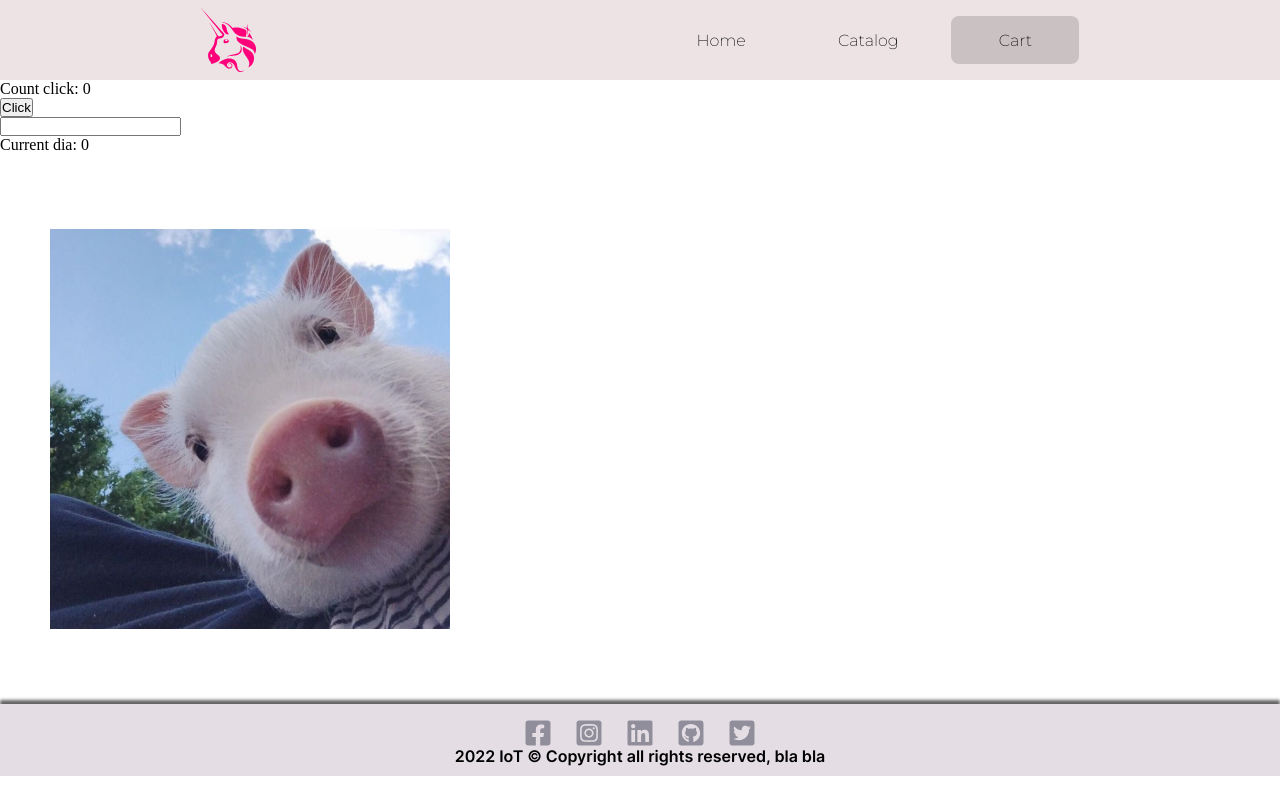
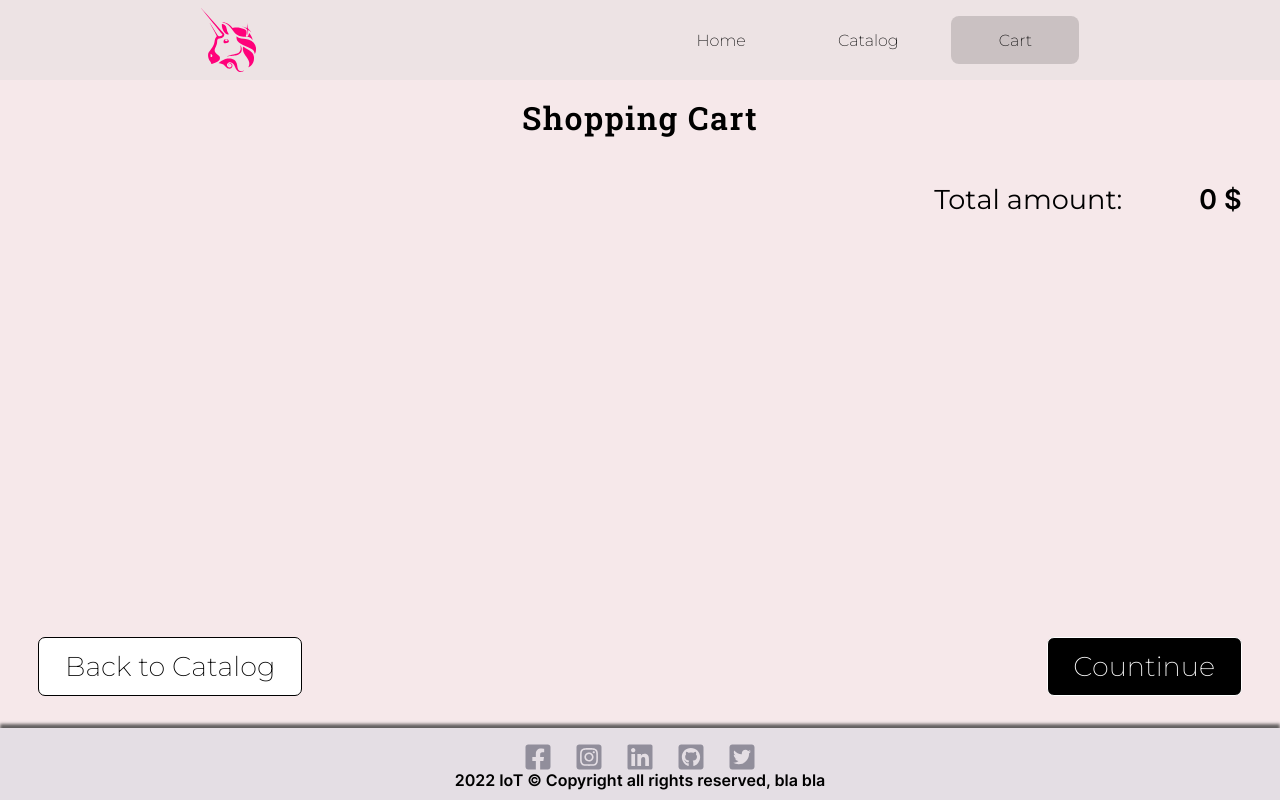
Before and after one commit to Pozitiv4ikme/helicopters-react, a React (Create React App) app: page /cart in a window 1280 px wide. Built offline with nearby package versions, Linux system fonts and the light colour scheme; the HTML template or start-up script is replaced by a standard one.

Commit message:
added cart page. complete lab10

```diff
--- /dev/null
+++ b/src/components/CartItem/CartItem.module.scss
@@ -0,0 +1,77 @@
+@mixin countBtn($color) {
+    height: 3.5vh;
+    width: 5vw;
+    border-radius: 4px;
+    border-style: none;
+    background-color: $color;
+    font-size: 1.1em;
+    font-family: Inter-SemiBold;
+    color: white;
+}
+
+.item {
+    display: flex;
+    flex-direction: row;
+    background-color: #DCDCDD;
+    border-radius: 5px;
+    justify-content: space-between;
+    padding: 1vh 1vw;
+    margin-bottom: 2vh;
+
+    .preview {
+        display: flex;
+        flex-direction: row;
+        width: 52.5vw;
+
+        .helicopterImg {
+            width: 16vw;
+            height: 100%;
+            margin-right: 0.75vw;
+            border-radius: 5px;
+        }
+
+        .textContainer {
+            display: flex;
+            flex-direction: column;
+            justify-content: space-around;
+
+            .name {
+                font-size: 1.5em;
+                font-family: Montserrat-Regular;
+            }
+
+            .description {
+                font-size: 0.95em;
+                font-family: Inter-Light;
+            }
+        }
+    }
+
+    .countItem {
+        display: flex;
+        flex-direction: row;
+        align-items: center;
+        width: 13.5vw;
+        justify-content: space-between;
+
+        .plusBtn {
+            @include countBtn(rgb(121, 199, 121));
+        }
+
+        .number {
+            font-size: 1.25em;
+            font-family: RobotoSlab-ExtraLgiht;
+        }
+
+        .minusBtn {
+            @include countBtn(rgb(246, 92, 92));
+        }
+    }
+
+    .price {
+        display: flex;
+        align-self: center;
+        font-size: 1.25em;
+        font-family: Montserrat-ExtraLight;
+    }
+}
--- /dev/null
+++ b/src/components/CartItem/CartItem.tsx
@@ -0,0 +1,59 @@
+import { useEffect, useState } from "react";
+import { useDispatch } from "react-redux";
+import { addItemToCart, removeItemFromCart } from "../../redux";
+import { getHelicopterById } from "../../services";
+import { CartItemsInfo } from "../../types/CartItemInfo";
+import { HelicopterCartItem } from "../../types/HelicopterCartItem";
+import styles from "./CartItem.module.scss";
+import helicopter from "../../assets/images/helicopter.jpeg";
+
+export const CartItem: React.FC<CartItemsInfo> = (props) => {
+  const dispatch = useDispatch();
+
+  const [isLoading, setIsLoading] = useState(true);
+  const [helicopterData, setHelicopterData] = useState<HelicopterCartItem>();
+
+  useEffect(() => {
+    getHelicopterById(JSON.stringify(props.id))
+      .then(setHelicopterData)
+      .then(() => setIsLoading(false));
+  }, [isLoading]);
+
+  return (
+    <div className={styles.item}>
+      <div className={styles.preview}>
+        <img
+          src={helicopter}
+          alt="helicopter"
+          className={styles.helicopterImg}
+        />
+        <div className={styles.textContainer}>
+          <h5 className={styles.name}>{helicopterData?.name}</h5>
+          <p className={styles.description}>{helicopterData?.description}</p>
+        </div>
+      </div>
+      <div className={styles.countItem}>
+        <button
+          onClick={() =>
+            dispatch(addItemToCart([props.id, helicopterData!.price]))
+          }
+          className={styles.plusBtn}
+        >
+          +
+        </button>
+        <p className={styles.number}>{props.count}</p>
+        <button
+          onClick={() =>
+            dispatch(removeItemFromCart([props.id, helicopterData!.price]))
+          }
+          className={styles.minusBtn}
+        >
+          -
+        </button>
+      </div>
+      <div className={styles.price}>
+        <p>{props.price} $</p>
+      </div>
+    </div>
+  );
+};
--- /dev/null
+++ b/src/components/CartItem/index.ts
@@ -0,0 +1 @@
+export * from "./CartItem";
--- a/src/pages/Cart/Cart.module.scss
+++ b/src/pages/Cart/Cart.module.scss
@@ -1,12 +1,65 @@
-.contextMenu{
-    margin-left: 50px;
+@mixin cartNavigationBtn($bg-color, $color) {
+    text-decoration: none;
+    font-size: 1.7em;
+    font-family: Montserrat-ExtraLight;
+    padding: 1.5vh 2vw;
+    background-color: $bg-color;
+    color: $color;
+    border: 1px solid $color;
+    border-radius: 7px;
+}
+
+.cartPage {
+    background-color: #F6E8EA;
+    height: 81vh;
+    width: 100%;
     display: flex;
-    align-items: center;
-    width: 550px;
-    height: 550px;
+    flex-direction: column;
+    justify-content: space-between;
+    padding: 2vh 3vw 4vh;
 
-    .badPig {
-        width: 400px;
-        height: 400px;
+    .orderInfo {
+        display: flex;
+        flex-direction: column;
+
+        .title {
+            display: flex;
+            align-self: center;
+            font-size: 2em;
+            font-family: RobotoSlab-SemiBold;
+            margin-bottom: 3.5vh;
+            letter-spacing: 1.5px;
+        }
+
+        .priceContainer {
+            display: flex;
+            justify-content: flex-end;
+            align-items: row;
+            margin-top: 2vh;
+
+            .text {
+                font-size: 1.7em;
+                font-family: Montserrat-Regular;
+            }
+
+            .price {
+                font-size: 1.7em;
+                font-family: Inter-SemiBold;
+                margin-left: 6vw;
+            }
+        }
+    }
+
+    .navigationContainer {
+        display: flex;
+        justify-content: space-between;
+
+        .backToCatalog {
+            @include cartNavigationBtn(white, black);
+        }
+
+        .countinue {
+            @include cartNavigationBtn(black, white);
+        }
     }
 }
--- a/src/pages/Cart/Cart.tsx
+++ b/src/pages/Cart/Cart.tsx
@@ -1,50 +1,39 @@
 import { useState, useEffect, ChangeEvent } from "react";
+import { Link } from "react-router-dom";
 import styles from "./Cart.module.scss";
-import pig from "../../assets/images/badpig.jpeg";
+import { items, useAppSelector } from "./../../redux";
+import { CartItem } from "../../components";
 
 export const Cart: React.FC = () => {
-  const [count, setCount] = useState(0);
+  const helicoptersData = useAppSelector(items);
 
-  useEffect(() => {
-    console.log("Hi, Dupa!");
-  }, []);
+  const helicopters = helicoptersData.map((item) => {
+    return <CartItem key={item.id} {...item} />;
+  });
 
-  const handleCountChange = () => {
-      setCount((prevCount) => prevCount + 1)
-      setUpdatedDia(countDia);
+  let totalPrice = 0;
+  for (const helicopter of helicoptersData) {
+    totalPrice = totalPrice + helicopter.price;
   }
 
-  useEffect(() => {
-    console.log("Dupa + " + count);
-  }, [count]);
-
-  const [dia, setDia] = useState("");
-
-  const handleInputChange = (e: ChangeEvent<HTMLInputElement>) => {
-    setDia(e.target.value);
-    setCountDia((prevCountDia) => prevCountDia + 1);
-  };
-
-  const [countDia, setCountDia] = useState(0);
-
-  const [updatedDia, setUpdatedDia] = useState(0);
-
   return (
-    <>
-      <div>
-        <p>Count click: {count}</p>
-        <button onClick={handleCountChange}>
-          Click
-        </button>
+    <div className={styles.cartPage}>
+      <div className={styles.orderInfo}>
+        <h5 className={styles.title}>Shopping Cart</h5>
+        <div className={styles.helicopters}>{helicopters}</div>
+        <div className={styles.priceContainer}>
+          <p className={styles.text}>Total amount:</p>
+          <p className={styles.price}>{totalPrice} $</p>
+        </div>
       </div>
-      <div>
-        <input type="text" onChange={handleInputChange} value={dia} />
-        {/* {dia.length % 2 === 0 && <p>Current dia: {updatedDia}</p>} */}
-        <p>Current dia: {updatedDia}</p>
+      <div className={styles.navigationContainer}>
+        <Link to="/catalog" className={styles.backToCatalog}>
+          Back to Catalog
+        </Link>
+        <Link to="/cart/checkout" className={styles.countinue}>
+          Countinue
+        </Link>
       </div>
-      <div className={styles.contextMenu}>
-        <img src={pig} alt="bad pig" className={styles.badPig} />
-      </div>
-    </>
+    </div>
   );
 };
--- /dev/null
+++ b/src/pages/Cart/index.ts
@@ -0,0 +1 @@
+export * from "./Cart";
--- /dev/null
+++ b/src/types/CartItemInfo.ts
@@ -0,0 +1,5 @@
+export interface CartItemsInfo {
+    id: number;
+    count: number;
+    price: number;
+  }
--- /dev/null
+++ b/src/types/HelicopterCartItem.ts
@@ -0,0 +1,6 @@
+export interface HelicopterCartItem {
+    id: number;
+    name: string;
+    price: number;
+    description: string;
+}
--- a/src/types/index.ts
+++ b/src/types/index.ts
@@ -1,2 +1,4 @@
 export * from "./HelicopterCardProps";
 export * from "./HelicopterProps";
+export * from "./HelicopterCartItem";
+export * from "./CartItemInfo";
```
